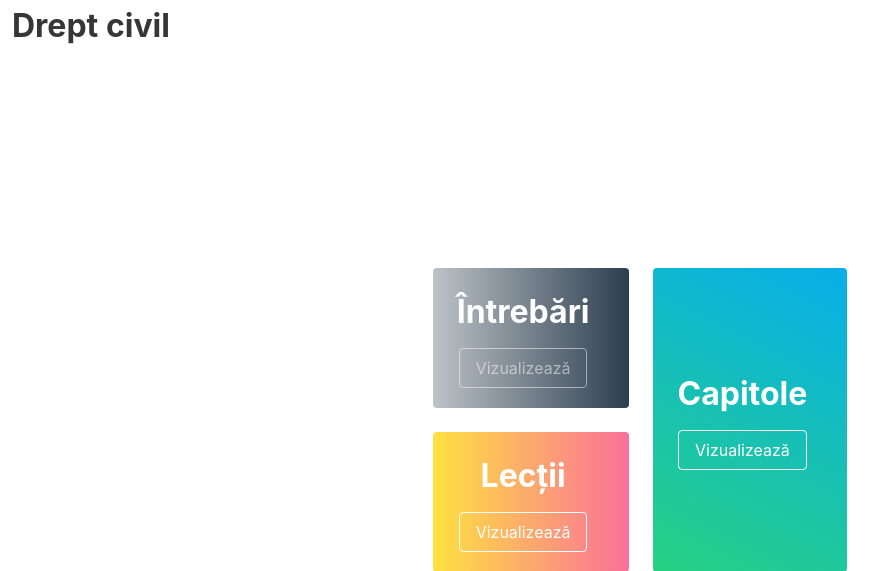
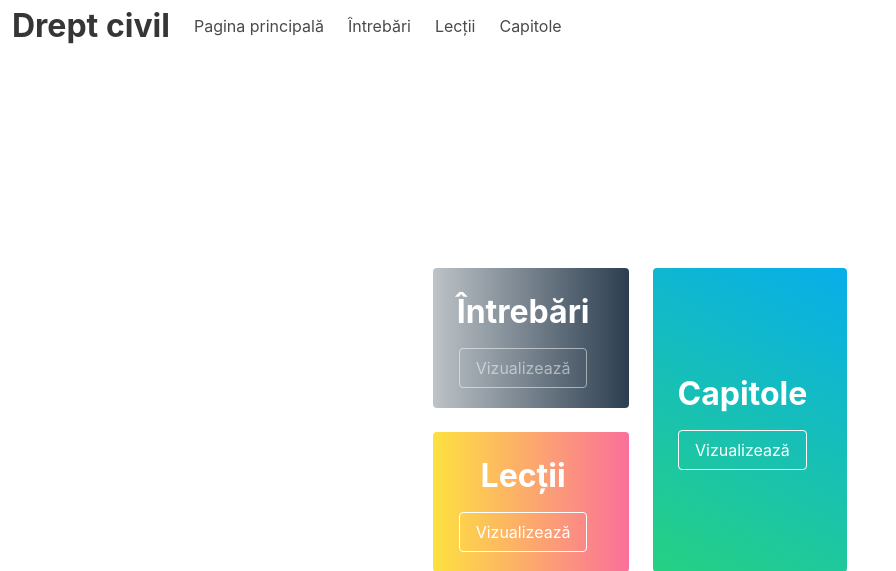
Before and after one commit to cosmin-bianu/dcdashboard, a Django app: template data_management/templates/dashboard.html in a window 1280 px wide. Shown: the top 571 px of the page, without its empty margins (0-896 px from the left). Run offline with Django 3.2, Linux system fonts and the light colour scheme; the template is opened without the code that fills it, so the values that code supplies are empty; some libraries are stand-ins or nearby versions.

Commit message:
Added navbar items

```diff
--- a/data_management/templates/nav.html
+++ b/data_management/templates/nav.html
@@ -9,6 +9,30 @@
       </h2> {% endcomment %}
     </a>
   </div>
+
+  <div id="navbarBasicExample" class="navbar-menu">
+    <div class="navbar-start">
+      <a href="/" class="navbar-item">
+        Pagina principală
+      </a>
+
+      <a href="/view/questions" class="navbar-item">
+        Întrebări
+      </a>
+
+      <a href="/view/courses/general" class="navbar-item">
+        Lecții
+      </a>
+
+      <a href="/view/chapters" class="navbar-item">
+        Capitole
+      </a>
+    </div>
+  </div>
+
+
+
+
     {% if user.is_authenticated %}
 
     <div class="navbar-end">
```
